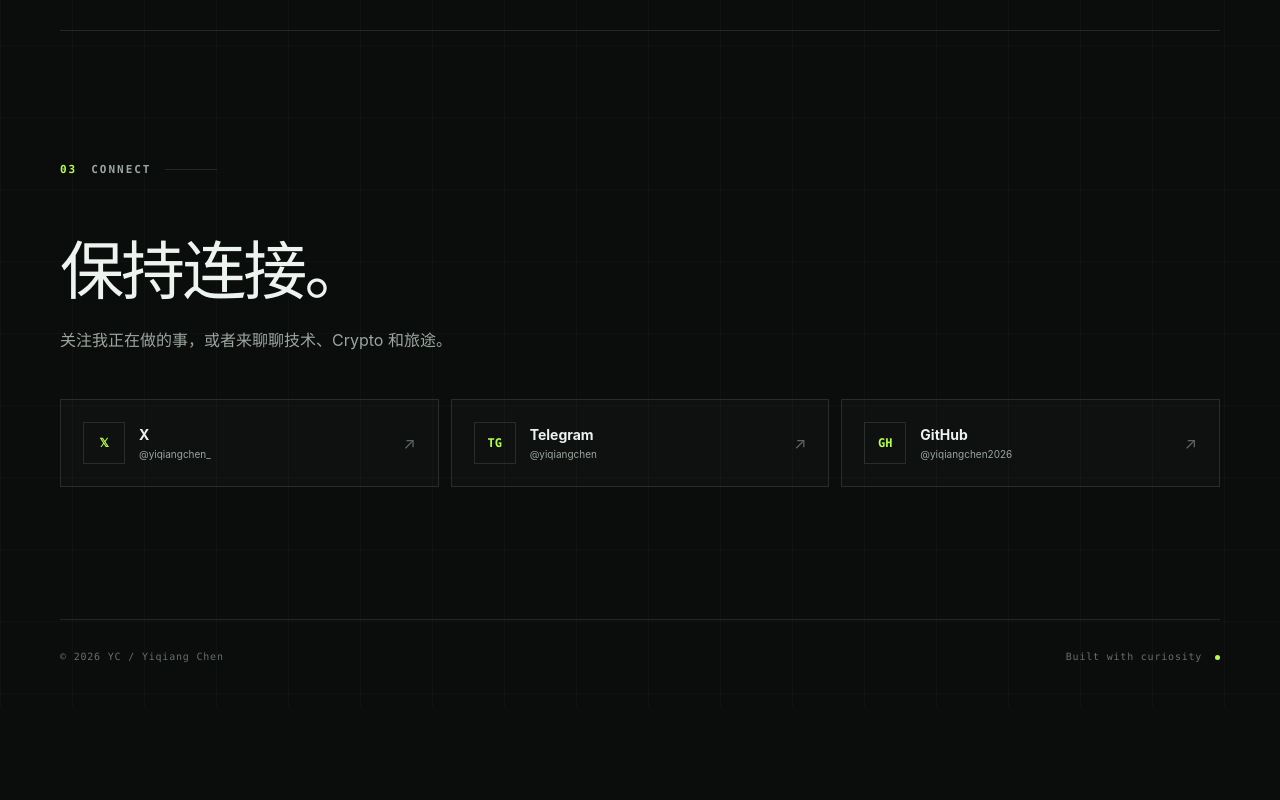
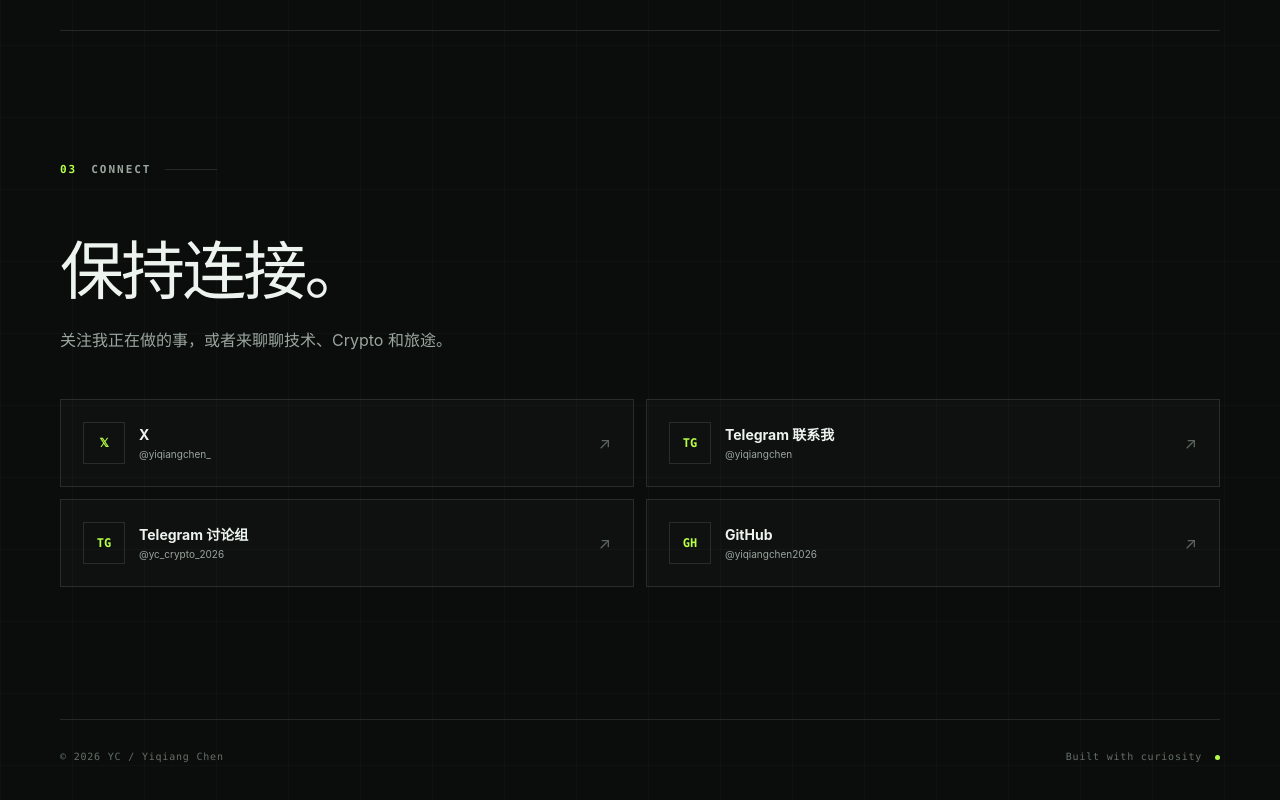
Before and after one commit to yiqiangchen2026/yiqiangchen2026.github.io, a plain HTML site: page index.html in a window 1280 px wide. Shown: the part 2979-3779 px from the top of the page. Before the commit the page ends 3687 px from the top, so only its background shows below. Drawn offline with Linux system fonts and the light colour scheme.

Commit message:
Add Telegram discussion group link

```diff
--- a/index.html
+++ b/index.html
@@ -16,7 +16,7 @@
     <meta property="og:type" content="website" />
     <title>YC / Yiqiang Chen</title>
     <link rel="icon" href="favicon.svg" type="image/svg+xml" />
-    <link rel="stylesheet" href="styles.css?v=3" />
+    <link rel="stylesheet" href="styles.css?v=4" />
     <script src="script.js?v=2" defer></script>
   </head>
   <body>
@@ -182,7 +182,12 @@
           </a>
           <a href="https://t.me/yiqiangchen" target="_blank" rel="noreferrer">
             <span class="social-icon">TG</span>
-            <span><strong>Telegram</strong><small>@yiqiangchen</small></span>
+            <span><strong>Telegram 联系我</strong><small>@yiqiangchen</small></span>
+            <b aria-hidden="true">↗</b>
+          </a>
+          <a href="https://t.me/yc_crypto_2026" target="_blank" rel="noreferrer">
+            <span class="social-icon">TG</span>
+            <span><strong>Telegram 讨论组</strong><small>@yc_crypto_2026</small></span>
             <b aria-hidden="true">↗</b>
           </a>
           <a href="https://github.com/yiqiangchen2026" target="_blank" rel="noreferrer">
--- a/styles.css
+++ b/styles.css
@@ -213,7 +213,7 @@ h2 { margin: 0; font-size: clamp(36px, 5vw, 66px); font-weight: 560; line-height
 
 .connect-section h2 { max-width: 720px; }
 .connect-section > p { margin: 20px 0 46px; color: var(--muted); }
-.social-links { display: grid; grid-template-columns: repeat(3, 1fr); gap: 12px; }
+.social-links { display: grid; grid-template-columns: repeat(2, minmax(0, 1fr)); gap: 12px; }
 .social-links a { display: grid; grid-template-columns: 42px 1fr auto; align-items: center; gap: 14px; padding: 22px; border: 1px solid var(--line); background: rgba(255,255,255,.018); transition: border-color .2s ease, transform .2s ease, background .2s ease; }
 .social-links a:hover { transform: translateY(-3px); border-color: rgba(183,255,71,.55); background: var(--accent-dim); }
 .social-icon { display: grid; width: 42px; height: 42px; place-items: center; border: 1px solid var(--line); color: var(--accent); font: 600 12px/1 ui-monospace, SFMono-Regular, Menlo, monospace; }
```
